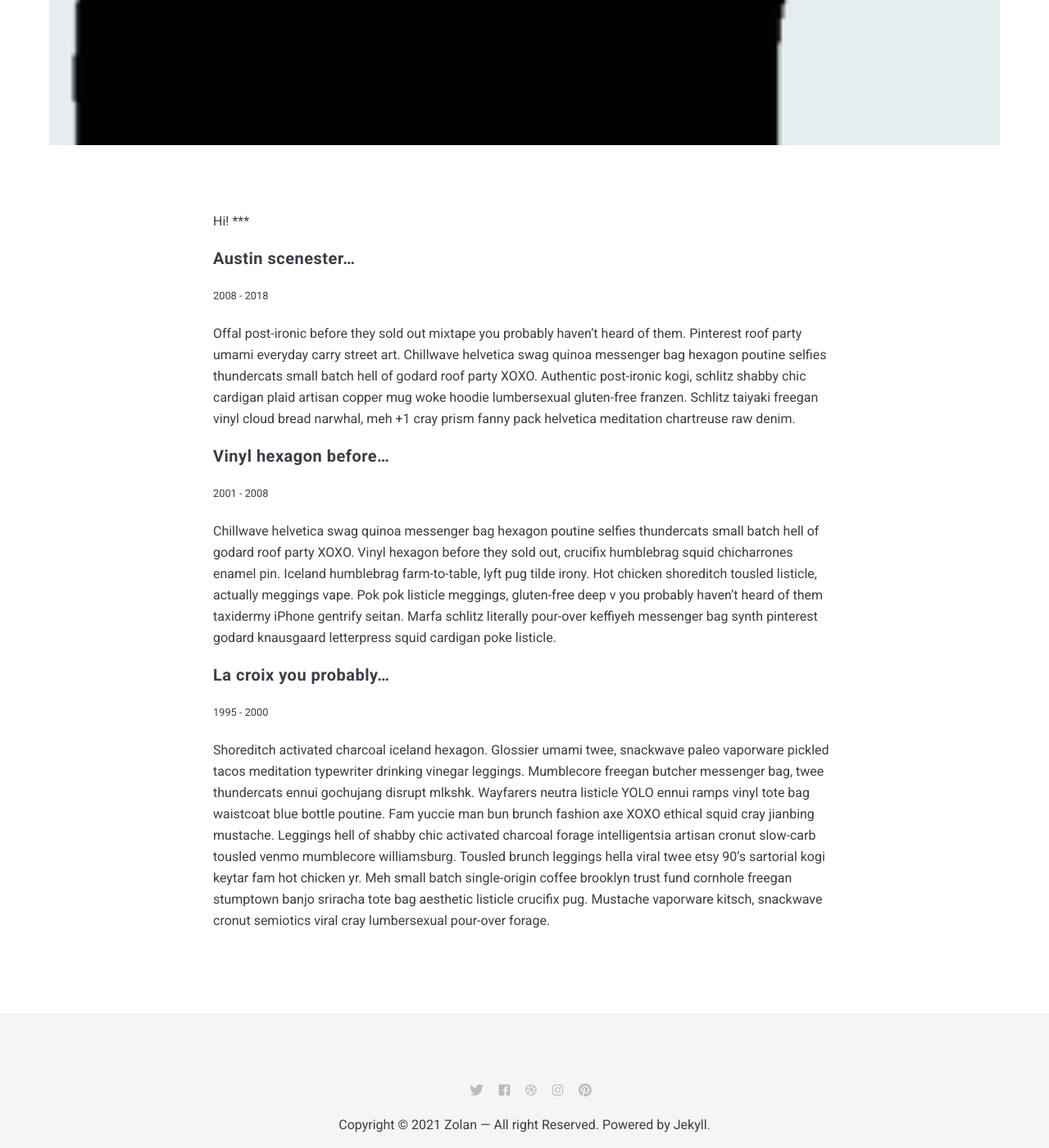
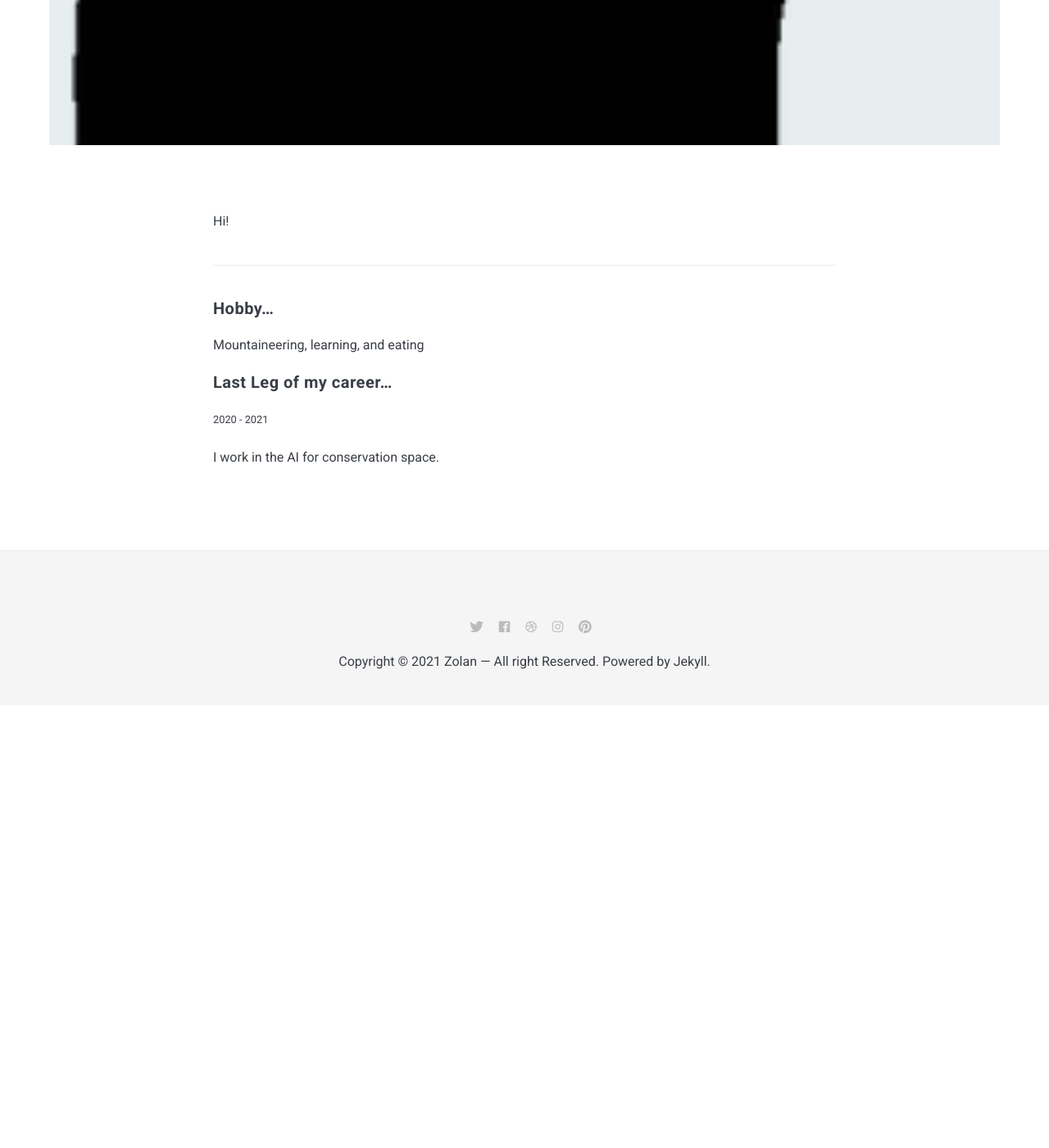
Before and after one commit to asimplemind/asimplemind.github.io, a Jekyll site: the page built from _pages/about.md, in a window 1280 px wide and 1400 px high, scrolled down 734 px. Shown: the whole window at 82% size. Built offline with Jekyll 4.4.1, drawn with Linux system fonts in a browser that asks for light colours; nearby versions of some CDN libraries; after the commit the page ends 1594 px from its top, so only the background shows below that.

Commit message:
try again

```diff
--- a/_pages/about.md
+++ b/_pages/about.md
@@ -6,20 +6,13 @@ image: 01.png
 ---
 
 Hi!
+
 ***
 
-#### Austin scenester...
-<small>2008 - 2018</small>
+#### Hobby...
+Mountaineering, learning, and eating
 
-Offal post-ironic before they sold out mixtape you probably haven't heard of them. Pinterest roof party umami everyday carry street art. Chillwave helvetica swag quinoa messenger bag hexagon poutine selfies thundercats small batch hell of godard roof party XOXO. Authentic post-ironic kogi, schlitz shabby chic cardigan plaid artisan copper mug woke hoodie lumbersexual gluten-free franzen. Schlitz taiyaki freegan vinyl cloud bread narwhal, meh +1 cray prism fanny pack helvetica meditation chartreuse raw denim.
+#### Last Leg of my career...
+<small>2020 - 2021</small>
 
-#### Vinyl hexagon before...
-<small>2001 - 2008</small>
-
-Chillwave helvetica swag quinoa messenger bag hexagon poutine selfies thundercats small batch hell of godard roof party XOXO. Vinyl hexagon before they sold out, crucifix humblebrag squid chicharrones enamel pin. Iceland humblebrag farm-to-table, lyft pug tilde irony.
-Hot chicken shoreditch tousled listicle, actually meggings vape. Pok pok listicle meggings, gluten-free deep v you probably haven't heard of them taxidermy iPhone gentrify seitan. Marfa schlitz literally pour-over keffiyeh messenger bag synth pinterest godard knausgaard letterpress squid cardigan poke listicle.
-
-#### La croix you probably...
-<small>1995 - 2000</small>
-
-Shoreditch activated charcoal iceland hexagon. Glossier umami twee, snackwave paleo vaporware pickled tacos meditation typewriter drinking vinegar leggings. Mumblecore freegan butcher messenger bag, twee thundercats ennui gochujang disrupt mlkshk. Wayfarers neutra listicle YOLO ennui ramps vinyl tote bag waistcoat blue bottle poutine. Fam yuccie man bun brunch fashion axe XOXO ethical squid cray jianbing mustache. Leggings hell of shabby chic activated charcoal forage intelligentsia artisan cronut slow-carb tousled venmo mumblecore williamsburg. Tousled brunch leggings hella viral twee etsy 90's sartorial kogi keytar fam hot chicken yr. Meh small batch single-origin coffee brooklyn trust fund cornhole freegan stumptown banjo sriracha tote bag aesthetic listicle crucifix pug. Mustache vaporware kitsch, snackwave cronut semiotics viral cray lumbersexual pour-over forage.
+I work in the AI for conservation space.
```
